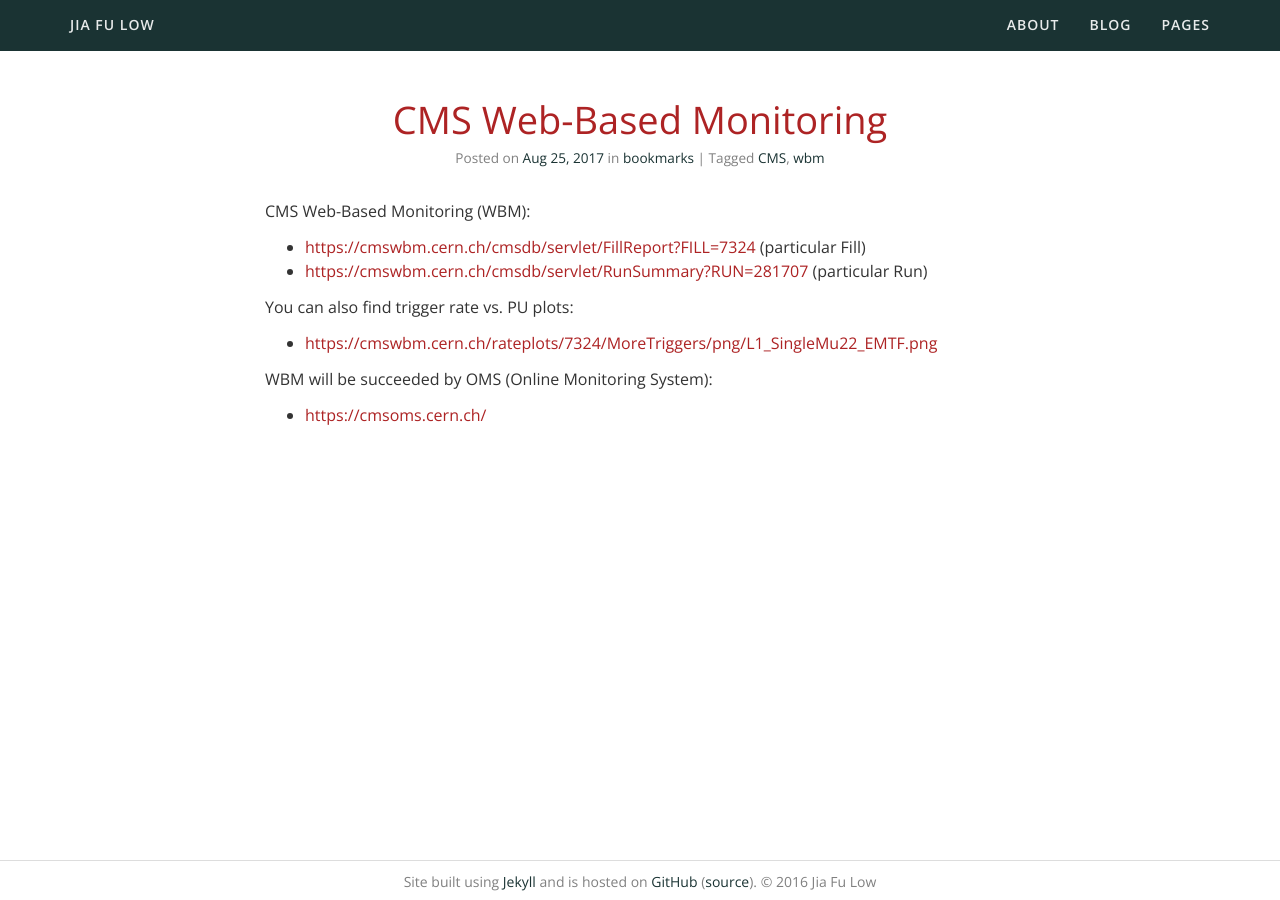
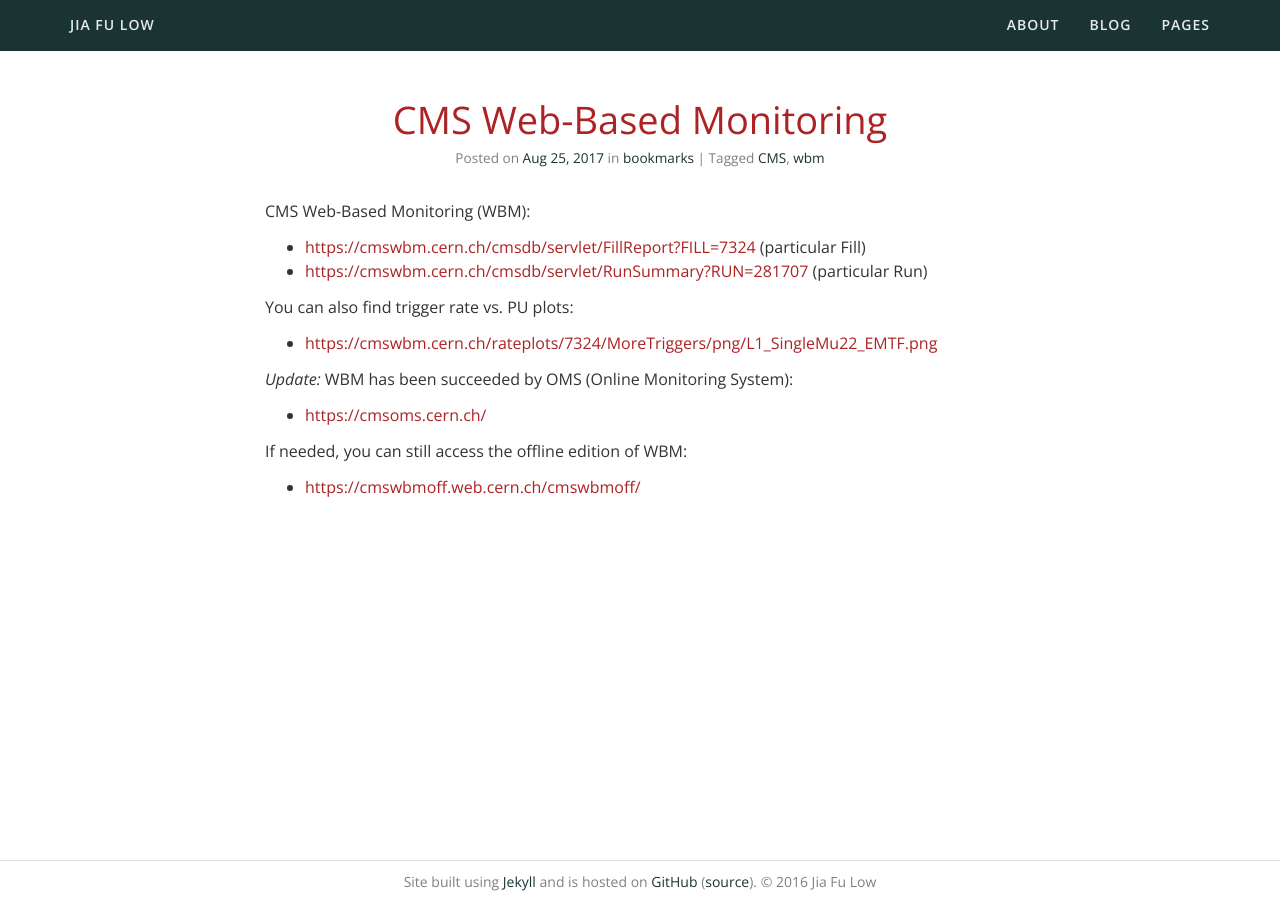
Before and after one commit to jiafulow/jiafulow.github.io, a Jekyll site: the page built from _posts/2017-08-25-cms-wbm.md, in a window 1280 px wide. Built offline with Jekyll 4.4.1, drawn with Linux system fonts in a browser that asks for light colours; a style sheet for code colours, icons or effects is not loaded.

```diff
--- a/_posts/2017-08-25-cms-wbm.md
+++ b/_posts/2017-08-25-cms-wbm.md
@@ -15,6 +15,10 @@ You can also find trigger rate vs. PU plots:
 
 - <https://cmswbm.cern.ch/rateplots/7324/MoreTriggers/png/L1_SingleMu22_EMTF.png>
 
-WBM will be succeeded by OMS (Online Monitoring System):
+*Update:* WBM has been succeeded by OMS (Online Monitoring System):
 
 - <https://cmsoms.cern.ch/>
+
+If needed, you can still access the offline edition of WBM:
+
+- <https://cmswbmoff.web.cern.ch/cmswbmoff/>
```
Also changed, not shown: _posts/2020-03-09-cmssw-phase-2-geometry-numbers.md (added, +15 -0 lines).
